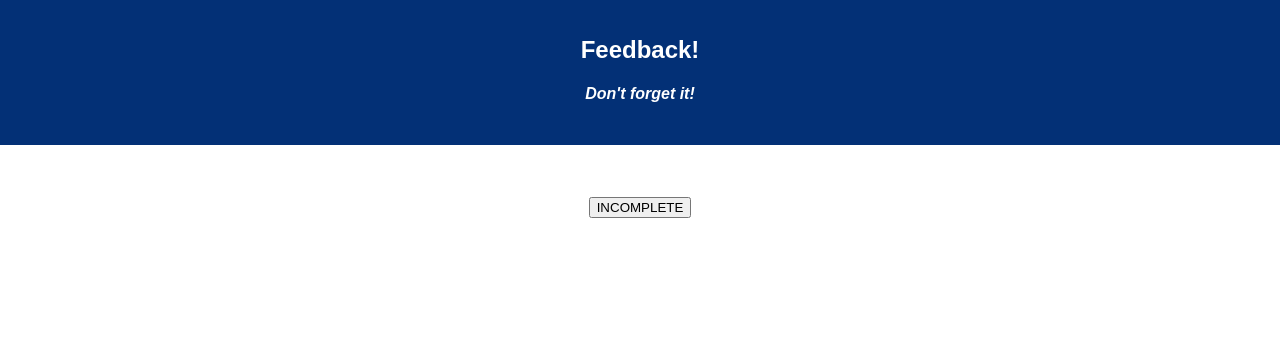
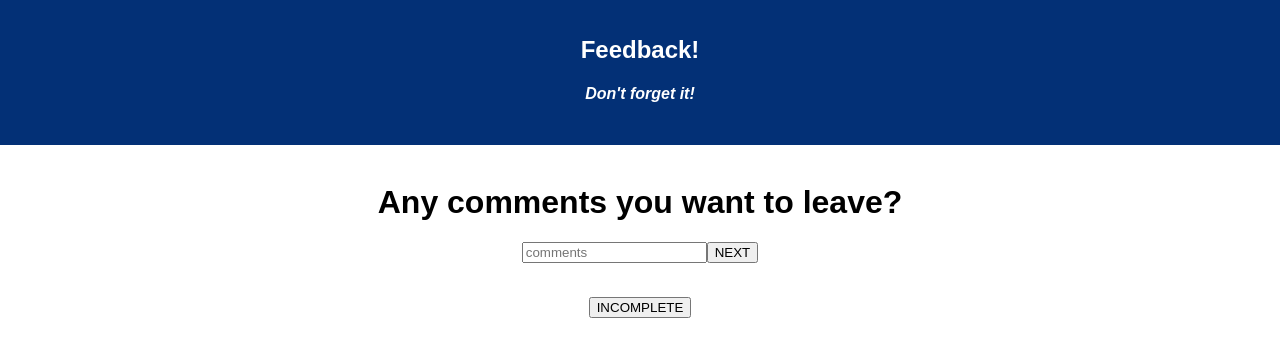
Before and after one commit to tongmeexiong/Feedback-Form, a React (Create React App) app: page /#/fourth in a window 1280 px wide. Shown: the top 356 px of the page. Built offline with nearby package versions, Linux system fonts and the light colour scheme.

Commit message:
added all forms with reducers

```diff
--- a/src/components/App/App.js
+++ b/src/components/App/App.js
@@ -8,6 +8,7 @@ import Header from '../Header/Header'
 import SecondForm from '../SecondForm/SecondForm'
 import ThirdForm from '../ThirdForm/ThirdForm'
 import FourthForm from '../FourthForm/FourthForm'
+import LastReviewForm from '../LastReviewForm/LastReviewForm'
 import { HashRouter as Router, Route, Link } from 'react-router-dom'
 
 
@@ -21,7 +22,8 @@ class App extends Component {
           <Route exact path='/' component={FirstForm} />
           <Route exact path='/second' component={SecondForm} />
           <Route exact path='/third' component={ThirdForm} />
-          <Route exact path='/third' component={FourthForm} />
+          <Route exact path='/fourth' component={FourthForm} />
+          <Route exact path='/review' component={LastReviewForm} />
           <br />
           <ReviewForm />
         </div>
--- a/src/components/FourthForm/FourthForm.js
+++ b/src/components/FourthForm/FourthForm.js
@@ -3,14 +3,30 @@ import { connect } from 'react-redux'
 
 
 class FourthForm extends React.Component {
+    state = {
+        inputField: ''
+    }
 
+    handleInput = (event) => {
+        this.setState({
+            inputField: event.target.value
+        })
+    }
+
+    sendData = (event) => {
+        event.preventDefault();
+        this.props.dispatch({ type: 'FOURTH_FORM', payLoad: this.state })
+        this.props.history.push('/review')
+    }
 
     render() {
         return (
             <div>
+                <form onSubmit={this.sendData}>
                 <h1>Any comments you want to leave?</h1>
-                <input type="text" placeholder="comments" />
-                <button> NEXT </button>
+                <input onChange={this.handleInput}  type="text" placeholder="comments" />
+                <button type="submit"> NEXT </button>
+                </form>
             </div>
 
         )
--- /dev/null
+++ b/src/components/LastReviewForm/LastReviewForm.js
@@ -0,0 +1,21 @@
+
+import React from 'react'
+import { connect } from 'react-redux'
+
+
+class LastReviewForm extends React.Component {
+
+render() {
+
+    return (
+        <div>
+            <h1>YOU ARE DONE! PLEASE REVIEW</h1>
+
+        </div>
+
+    )
+}
+}
+
+
+export default connect()(LastReviewForm)
--- a/src/components/SecondForm/SecondForm.js
+++ b/src/components/SecondForm/SecondForm.js
@@ -1,5 +1,5 @@
 import React from 'react'
-import { connect} from 'react-redux'
+import { connect } from 'react-redux'
 
 
 class SecondForm extends React.Component {
@@ -12,22 +12,24 @@ class SecondForm extends React.Component {
         this.setState({
             inputField: event.target.value
         })
-        // this.props.dispatch({ type: 'FIRST_FORM', pageLoad: this.state.inputField })
     }
 
     sendData = (event) => {
         event.preventDefault();
         this.props.dispatch({ type: 'SECOND_FORM', payLoad: this.state })
-        this.props.history.push('/second')
+        this.props.history.push('/third')
     }
 
 
-    render(){
+    render() {
+        console.log(this.state);
         return (
             <div>
-            <h1>How well are you understanding the content?</h1>
-            <input type="number" placeholder="rate" />
-                <button> NEXT </button>
+                <form onSubmit={this.sendData}>
+                    <h1>How well are you understanding the content?</h1>
+                    <input onChange={this.handleInput} type="number" placeholder="rate" />
+                    <button type="submit"> NEXT </button>
+                </form>
             </div>
 
         )
--- a/src/components/ThirdForm/ThirdForm.js
+++ b/src/components/ThirdForm/ThirdForm.js
@@ -3,14 +3,32 @@ import { connect } from 'react-redux'
 
 
 class ThirdForm extends React.Component {
+    state = {
+        inputField: ''
+    }
+
+    handleInput = (event) => {
+        this.setState({
+            inputField: event.target.value
+        })
+    }
+
+    sendData = (event) => {
+        event.preventDefault();
+        this.props.dispatch({ type: 'THIRD_FORM', payLoad: this.state })
+        this.props.history.push('/fourth')
+    }
+
 
 
     render() {
         return (
             <div>
+                <form onSubmit={this.sendData}>
                 <h1>How well are you being supported?</h1>
-                <input type="number" placeholder="rate" />
-                <button> NEXT </button>
+                <input onChange={this.handleInput} type="number" placeholder="rate" />
+                <button type="submit"> NEXT </button>
+                </form>
             </div>
 
         )
--- a/src/index.js
+++ b/src/index.js
@@ -4,7 +4,7 @@ import './index.css';
 import App from './components/App/App';
 import registerServiceWorker from './registerServiceWorker';
 import { Provider } from 'react-redux'
-import { createStore, combineReducers, applyMiddleware, bindActionCreators } from 'redux'
+import { createStore, combineReducers, applyMiddleware,  } from 'redux'
 import logger from 'redux-logger'
 
 const firstFormReducer = (state = [], action) => {
@@ -14,12 +14,23 @@ const firstFormReducer = (state = [], action) => {
     return state
 }
 const secondFormReducer = (state = [], action) => {
+    if (action.type === 'SECOND_FORM') {
+        return action.payLoad.inputField
+    }
     return state
 }
+
 const thirdFormReducer = (state = [], action) => {
+    if (action.type === 'THIRD_FORM') {
+        return action.payLoad.inputField
+    }
     return state
 }
+
 const forthFormReducer = (state = [], action) => {
+    if (action.type === 'FOURTH_FORM') {
+        return action.payLoad.inputField
+    }
     return state
 }
 
```
